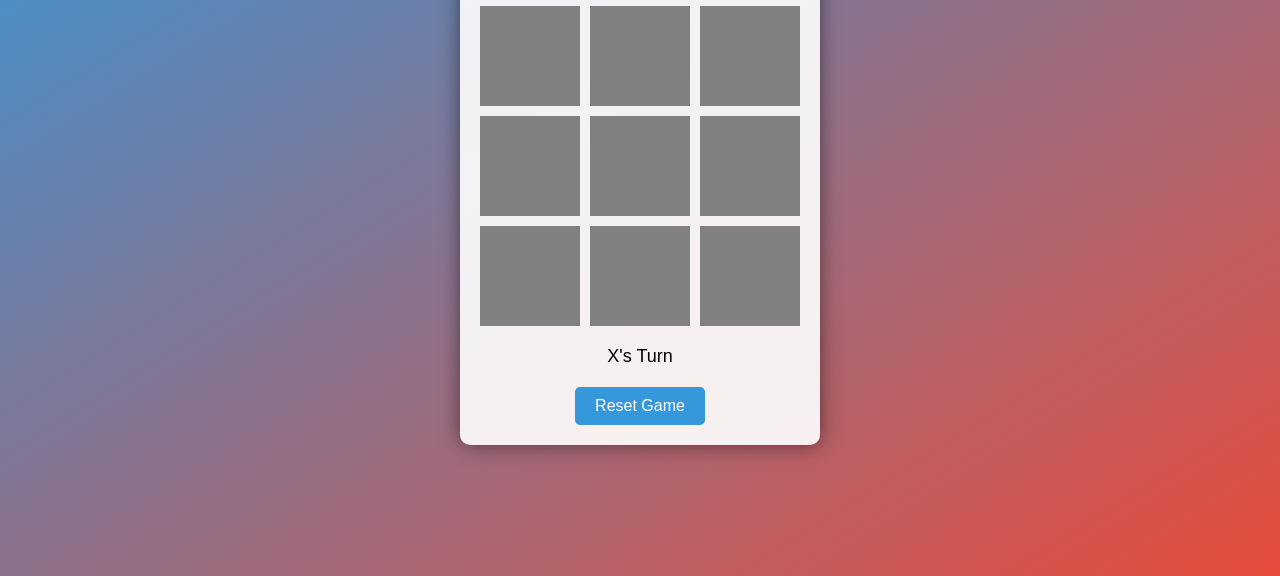
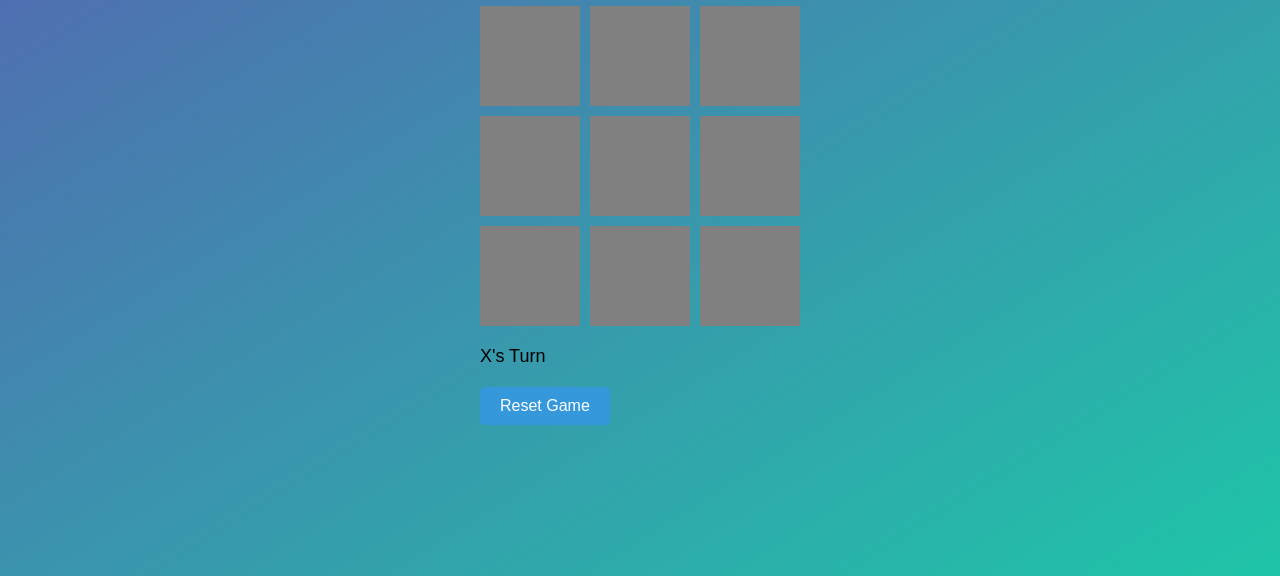
Before and after one commit to kushagra2510/TicToeGame, a plain HTML site: page index.html in a window 1280 px wide. Shown: the part 224-800 px from the top of the page. Drawn offline with Linux system fonts and the light colour scheme.

Commit message:
Update style.css

```diff
--- a/style.css
+++ b/style.css
@@ -5,7 +5,8 @@ body {
     justify-content: center;
     align-items: center;
     min-height: 100vh;
-    background: linear-gradient(to bottom right, #3498db, #e74c3c);
+    background-image: linear-gradient(to bottom right, #5761B2, #1FC5A8);
+}
 }
 
 .container {
```
